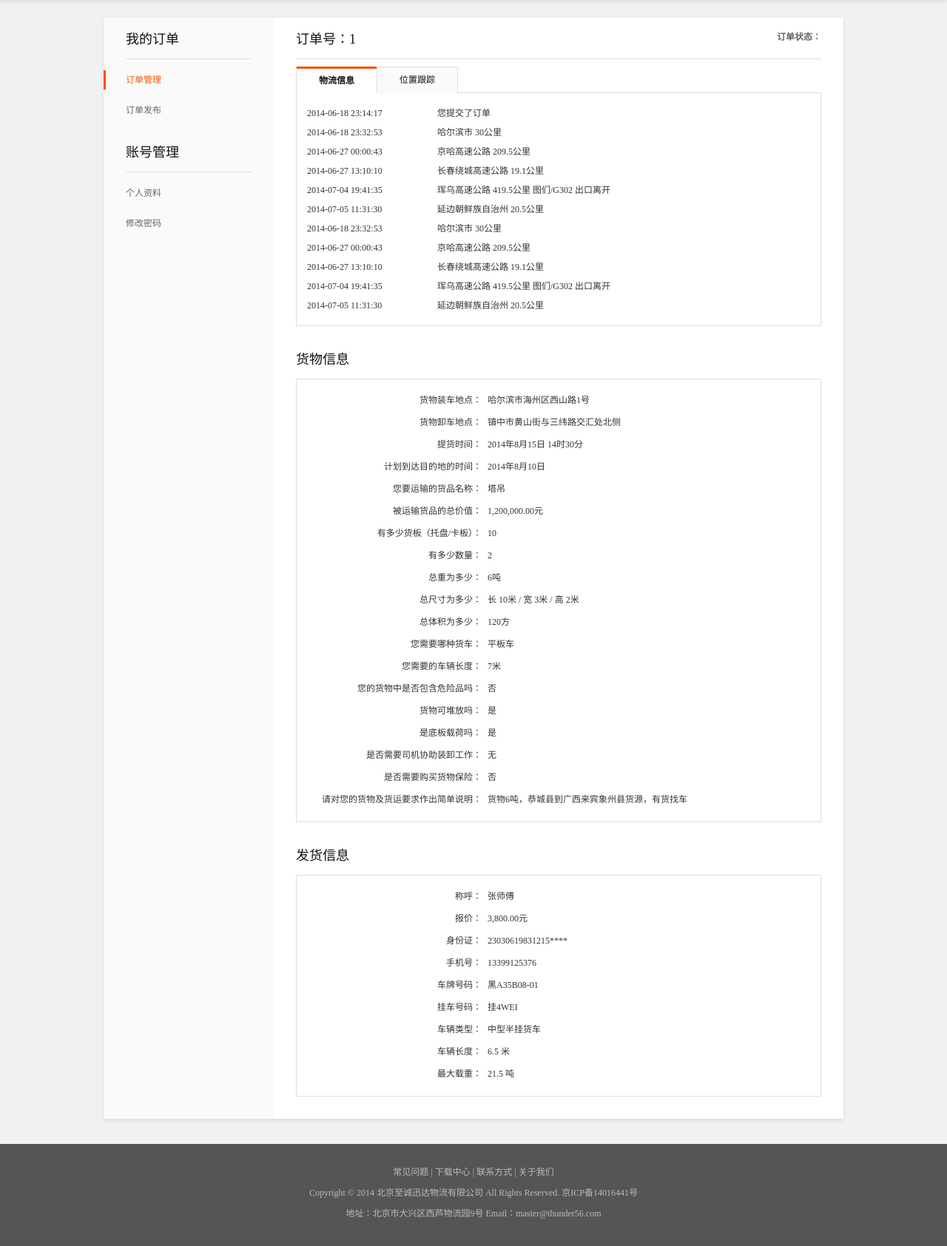
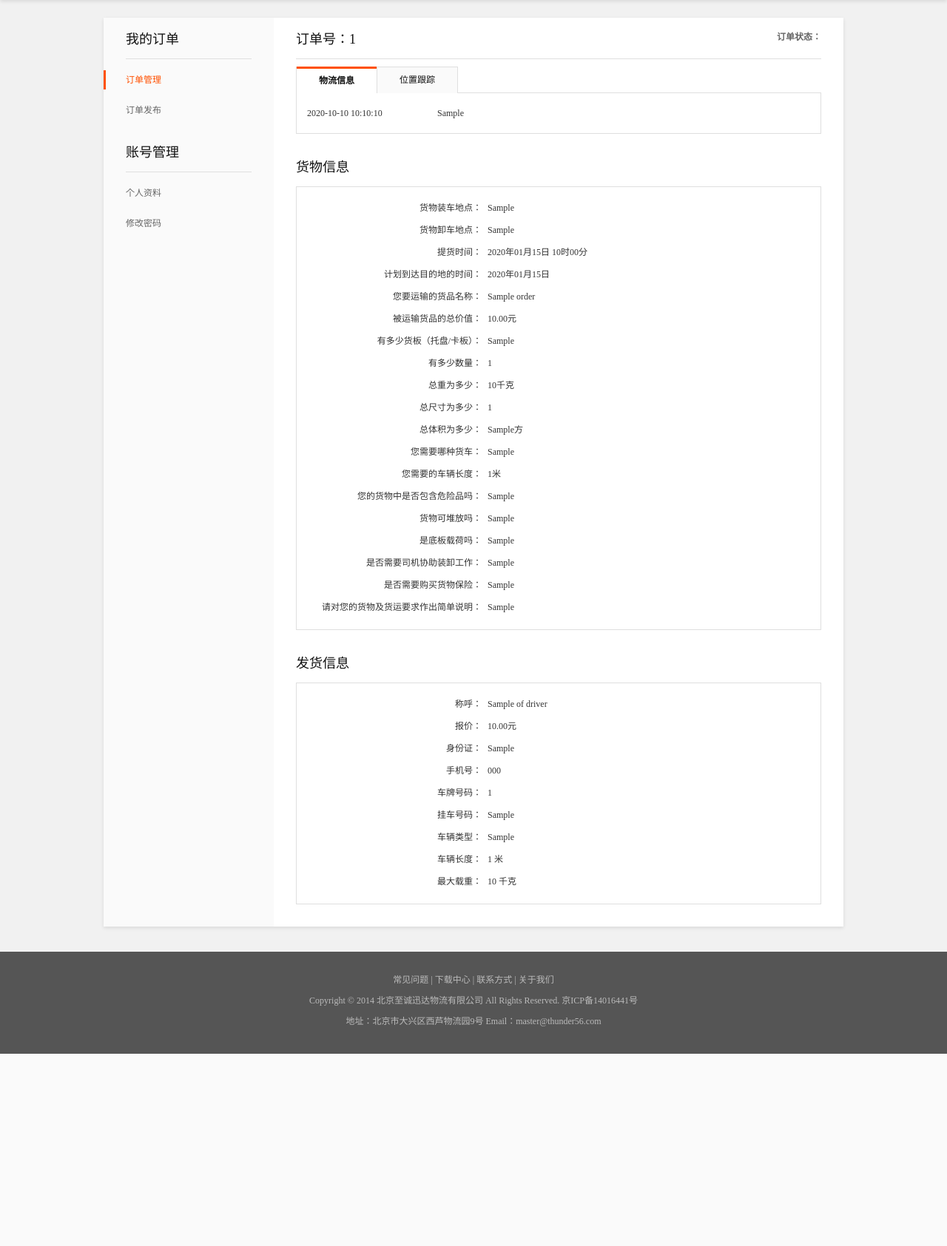
Before and after one commit to congyuandong/petersburg, a Django app: template templates/transport/individual-orderdetail.html in a window 1280 px wide. Shown: the part 122-1807 px from the top of the page at 74% size. After the commit the page ends 1547 px from the top, so only its background shows below. Run offline with Django 3.2, Linux system fonts and the light colour scheme; the template is opened without the code that fills it: most values are stand-ins (such as "Sample title", 1, 10 or a date in 2020); some libraries are stand-ins or nearby versions.

Commit message:
8月27日修改

```diff
--- a/static/css/style.css
+++ b/static/css/style.css
@@ -640,9 +640,17 @@
   line-height: 24px;
   color: #666;
 }
-.content-Inc .main-content .head-right span{
+.content-Inc .main-content .head-right .yxz{
   font-size: 12px;
   color: #3ed12b;
+}
+.content-Inc .main-content .head-right .ywc{
+  font-size: 12px;
+  color: #ff9000;
+}
+.content-Inc .main-content .head-right .ygb{
+  font-size: 12px;
+  color: #bbbbbb;
 }
 .content-Inc .main-content .main-order{
   padding-top: 22px;
@@ -768,6 +776,12 @@
   width: 99px;
   color: #fff;
   border-left: 1px solid #dfdfdf;
+}
+.order-box .order-row .order-status a{
+  line-height: 94px;
+  height: 94px;
+  width: 99px;
+  color: #fff;
   font-weight: bold;
 }
 .order-box .xsz{
--- a/templates/transport/individual-orderdetail.html
+++ b/templates/transport/individual-orderdetail.html
@@ -27,28 +27,10 @@
         </ul>
         <div class="tabitem">
           <dl class="l-horizontal">
-            <dt>2014-06-18 23:14:17</dt>
-            <dd >您提交了订单</dd>
-            <dt>2014-06-18 23:32:53</dt>
-            <dd >哈尔滨市 30公里</dd>
-            <dt>2014-06-27 00:00:43</dt>
-            <dd>京哈高速公路 209.5公里</dd>
-            <dt>2014-06-27 13:10:10</dt>
-            <dd>长春绕城高速公路 19.1公里</dd>
-            <dt>2014-07-04 19:41:35</dt>
-            <dd>珲乌高速公路 419.5公里 图们/G302 出口离开</dd>
-            <dt>2014-07-05 11:31:30</dt>
-            <dd>延边朝鲜族自治州 20.5公里</dd>
-            <dt>2014-06-18 23:32:53</dt>
-            <dd>哈尔滨市 30公里</dd>
-            <dt>2014-06-27 00:00:43</dt>
-            <dd>京哈高速公路 209.5公里</dd>
-            <dt>2014-06-27 13:10:10</dt>
-            <dd>长春绕城高速公路 19.1公里</dd>
-            <dt>2014-07-04 19:41:35</dt>
-            <dd>珲乌高速公路 419.5公里 图们/G302 出口离开</dd>
-            <dt>2014-07-05 11:31:30</dt>
-            <dd>延边朝鲜族自治州 20.5公里</dd>
+            {% for location in locations%}
+              <dt>{{location.lo_update | date:"Y-m-d H:i:s"}}</dt>
+              <dd>{{location.lo_location}}</dd>
+            {% endfor %}
           </dl>
         </div>
         <div class="tabitem posi" style="display: none;"></div>
@@ -59,43 +41,43 @@
       <div class="subitem">
         <dl class="c-horizontal">
           <dt>货物装车地点：</dt>
-          <dd>哈尔滨市海州区西山路1号</dd>
+          <dd>{{order.or_start}}</dd>
           <dt>货物卸车地点：</dt>
-          <dd>镇中市黄山街与三纬路交汇处北侧</dd>
+          <dd>{{order.or_end}}</dd>
           <dt>提货时间：</dt>
-          <dd>2014年8月15日 14时30分</dd>
+          <dd>{{order.or_startTime | date:"Y年m月d日 H时i分"}}</dd>
           <dt>计划到达目的地的时间：</dt>
-          <dd>2014年8月10日</dd>
+          <dd>{{order.or_endTime | date:"Y年m月d日"}}</dd>
           <dt>您要运输的货品名称：</dt>
-          <dd>塔吊</dd>
+          <dd>{{order.or_name}}</dd>
           <dt>被运输货品的总价值：</dt>
-          <dd>1,200,000.00元</dd>
+          <dd>{{order.or_price | floatformat:"2"}}元</dd>
           <dt>有多少货板（托盘/卡板）：</dt>
-          <dd>10</dd>
+          <dd>{{order.or_board}}</dd>
           <dt>有多少数量：</dt>
-          <dd>2</dd>
+          <dd>{{order.or_number}}</dd>
           <dt>总重为多少：</dt>
-          <dd>6吨</dd>
+          <dd>{{order.or_weight}}千克</dd>
           <dt>总尺寸为多少：</dt>
-          <dd>长 10米 / 宽 3米 / 高 2米</dd>
+          <dd>{{order.or_size}}</dd>
           <dt>总体积为多少：</dt>
-          <dd>120方</dd>
+          <dd>{{order.or_volume}}方</dd>
           <dt>您需要哪种货车：</dt>
-          <dd>平板车</dd>
+          <dd>{{order.or_truck}}</dd>
           <dt>您需要的车辆长度：</dt>
-          <dd>7米</dd>
+          <dd>{{order.or_length}}米</dd>
           <dt>您的货物中是否包含危险品吗：</dt>
-          <dd>否</dd>
+          <dd>{{order.or_isDanger}}</dd>
           <dt>货物可堆放吗：</dt>
-          <dd>是</dd>
+          <dd>{{order.or_isHeap}}</dd>
           <dt>是底板载荷吗：</dt>
-          <dd>是</dd>
+          <dd>{{order.or_isHand}}</dd>
           <dt>是否需要司机协助装卸工作：</dt>
-          <dd>无</dd>
+          <dd>{{order.or_isAssist}}</dd>
           <dt>是否需要购买货物保险：</dt>
-          <dd>否</dd>
+          <dd>{{order.or_isInsurance}}</dd>
           <dt>请对您的货物及货运要求作出简单说明：</dt>
-          <dd>货物6吨，恭城县到广西来宾象州县货源，有货找车</dd>
+          <dd>{{order.or_request}}</dd>
         </dl>
       </div>
       <div class="sub-head">
@@ -104,23 +86,23 @@
       <div class="subitem">
         <dl class="c-horizontal">
           <dt>称呼：</dt>
-          <dd>张师傅</dd>
+          <dd>{{offer_obj.of_driver.dr_name}}</dd>
           <dt>报价：</dt>
-          <dd>3,800.00元</dd>
+          <dd>{{offer_obj.of_price | floatformat:"2"}}元</dd>
           <dt>身份证：</dt>
-          <dd>23030619831215****</dd>
+          <dd>{{offer_obj.of_driver.dr_iden}}</dd>
           <dt>手机号：</dt>
-          <dd>13399125376</dd>
+          <dd>{{offer_obj.of_driver.dr_tel}}</dd>
           <dt>车牌号码：</dt>
-          <dd>黑A35B08-01</dd>
+          <dd>{{offer_obj.of_driver.dr_number}}</dd>
           <dt>挂车号码：</dt>
-          <dd>挂4WEI</dd>
+          <dd>{{offer_obj.of_driver.dr_hand}}</dd>
           <dt>车辆类型：</dt>
-          <dd>中型半挂货车</dd>
+          <dd>{{offer_obj.of_driver.dr_type}}</dd>
           <dt>车辆长度：</dt>
-          <dd>6.5 米</dd>
+          <dd>{{offer_obj.of_driver.dr_length}} 米</dd>
           <dt>最大载重：</dt>
-          <dd>21.5 吨</dd>
+          <dd>{{offer_obj.of_driver.dr_weight}} 千克</dd>
         </dl>
       </div>
     </div>
--- a/transport/models.py
+++ b/transport/models.py
@@ -116,6 +116,7 @@
 	lo_longitude = models.DecimalField(max_digits=15,decimal_places=8,verbose_name='经度')
 	lo_latitude = models.DecimalField(max_digits=15,decimal_places=8,verbose_name='纬度')
 	lo_location = models.CharField(max_length=500,verbose_name='地址')
+	lo_update = models.DateTimeField(verbose_name='更新时间')
 
 	class Meta:
 		verbose_name = '位置信息'
--- a/transport/urls.py
+++ b/transport/urls.py
@@ -28,4 +28,6 @@
 	url(r'^app/update/$',views.driver_update,name='driver_update'),
 	url(r'^app/offer/$',views.driver_offer,name='driver_offer'),
 	url(r'^app/order_list/$',views.get_order_offer,name='get_order_offer'),
+	url(r'^app/location/$',views.set_location,name='set_location'),
+	url(r'^app/order_finish/$',views.set_order_finish,name='set_order_finish'),
 	)
```
Also changed, not shown: transport/admin.py (+8 -3 lines), transport/views.py (+68 -3 lines).
